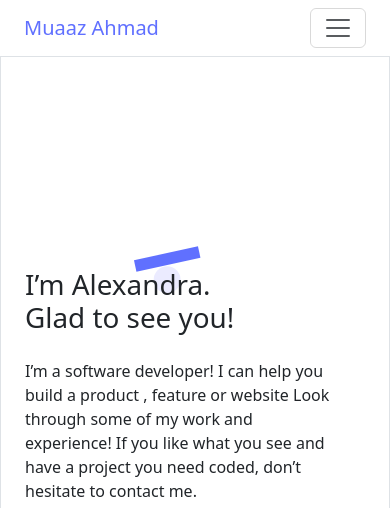
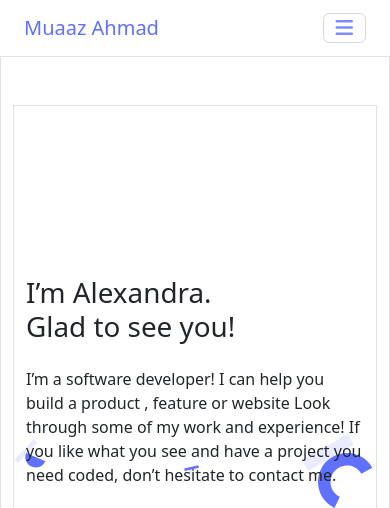
Before and after one commit to muaaz042/Portfolio, a plain HTML site: page index.html in a window 390 px wide. Shown: the top 508 px of the page. Drawn offline with Linux system fonts and the light colour scheme.

Commit message:
home section

```diff
--- a/assets/css/style.css
+++ b/assets/css/style.css
@@ -4,10 +4,13 @@
     color: #6070FF;
 }
 .navbar-toggler:focus,
-.navbar-toggler:active,
-.navbar-toggler-icon:focus {
+.navbar-toggler:active{
     outline: none;
     box-shadow: none;
+}
+.toggler-icon{
+    color: #7F8CFF;
+    border-color: #7F8CFF;
 }
 .nav-link{
     font-weight: 500;
@@ -15,7 +18,7 @@
 .home-section{
     background-image: url('../imgs/header-bg.svg');
     background-position: center;
-    background-size: cover;
+    background-size: contain;
     background-repeat: no-repeat;
 }
 span{
@@ -29,11 +32,17 @@ span{
     color: #505F79;
     font-size: 1.5rem;
 }
+.home-section-div{
+    padding:3rem 0px 3rem 1.5rem;
+}
 
 @media (max-width:375px) {
     .content-div{
         position: relative;
         top: 8%;
+    }
+    .home-section-div{
+        padding: 0px 0px 0px 23px;
     }
 }
 
--- a/index.html
+++ b/index.html
@@ -15,7 +15,7 @@
             <div class="container-fluid">
               <a class="navbar-brand" href="#">Muaaz Ahmad</a>
               <button class="navbar-toggler border-none" type="button" data-bs-toggle="collapse" data-bs-target="#navbarNav" aria-controls="navbarNav" aria-expanded="false" aria-label="Toggle navigation">
-                <span class="navbar-toggler-icon"></span>
+              <i class="fa-solid fa-bars toggler-icon"></i>
               </button>
               <div class="collapse navbar-collapse" id="navbarNav">
                 <ul class="navbar-nav ms-auto align-items-center">
@@ -35,8 +35,8 @@
           </nav>
     </div>
 
-    <section class="container-fluid px-4 py-5 border">
-        <div class="row home-section w-100 min-vh-100">
+    <section class="container-fluid border home-section-div">
+        <div class="row home-section w-100 min-vh-100 border">
             <div class="col-lg-2"></div>
             <div class="col-lg-7 col-sm-12 col-md-10 content-div">
                 <h1>I’m Alexandra.<br> Glad to see you!</h1>
```
